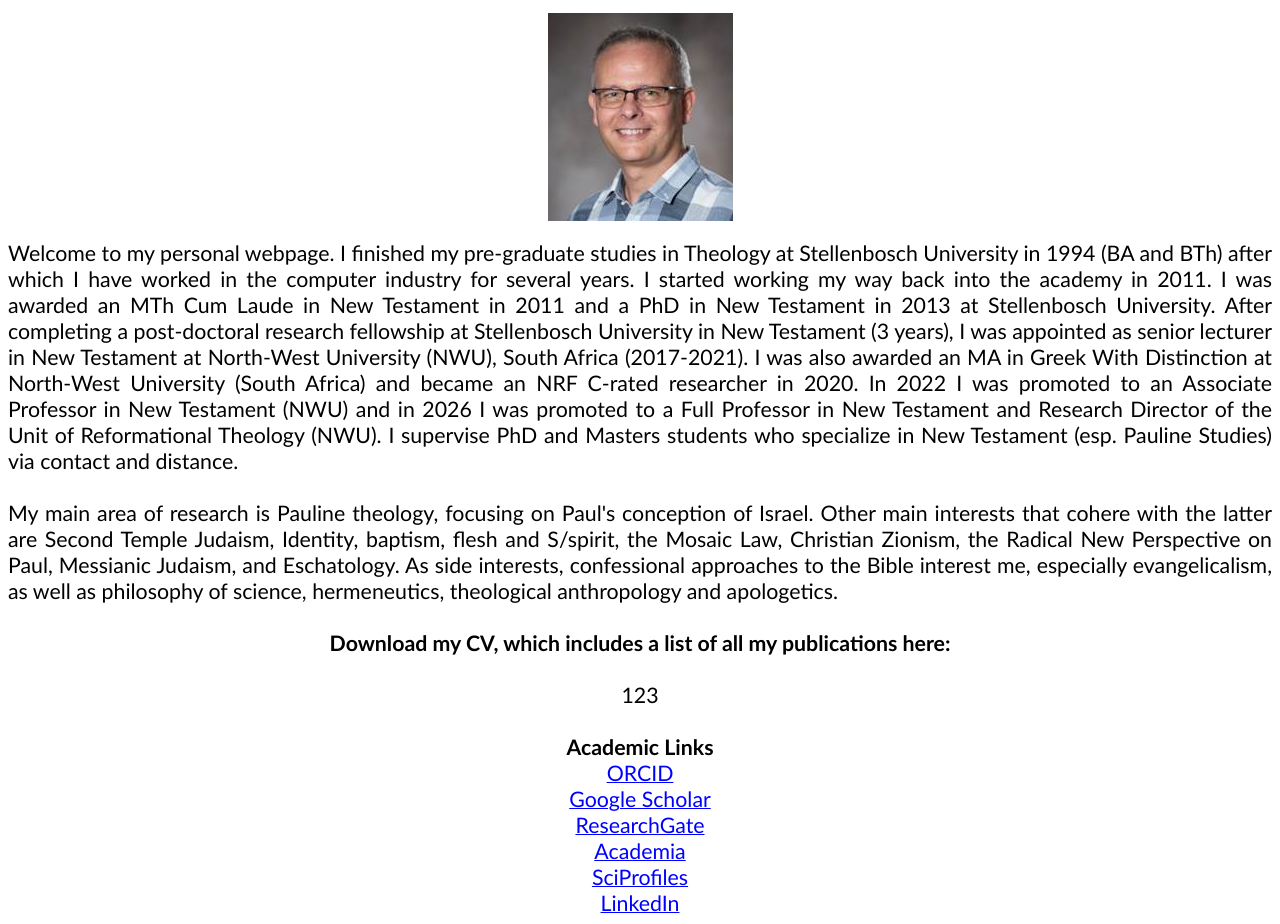
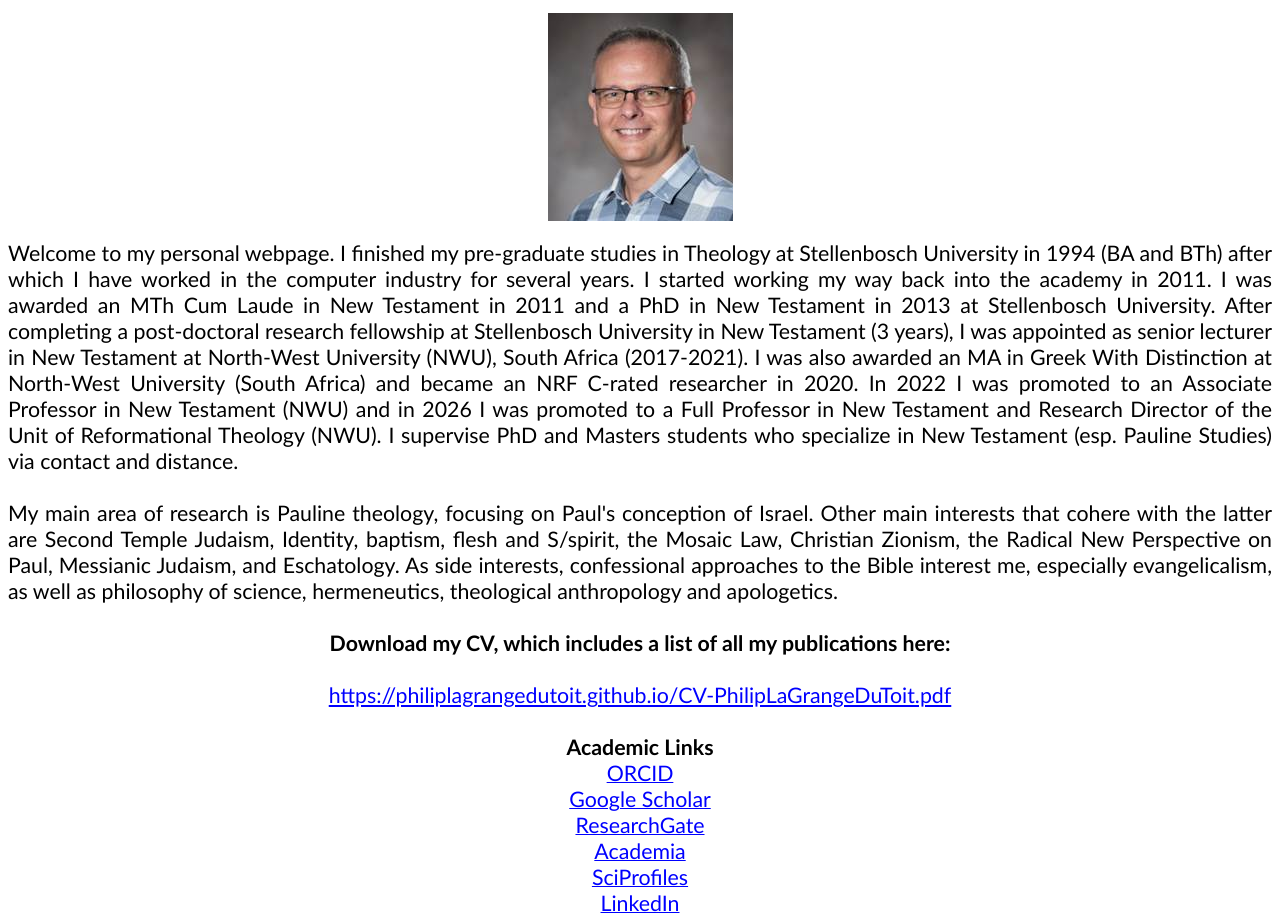
Before and after one commit to PhilipLaGrangeDuToit/Philip-La-Grange-Du-Toit, a plain HTML site: page index.html in a window 1280 px wide. Shown: the part 118-1042 px from the top of the page. Drawn offline with Linux system fonts and the light colour scheme.

Commit message:
Add files via upload

```diff
--- a/index.html
+++ b/index.html
@@ -126,7 +126,9 @@ my CV, which includes a list of all my publications here:</span></b></p>
 lang=EN-US style='font-size:16.0pt;font-family:"Calibri",sans-serif'>&nbsp;</span></p>
 
 <p class=MsoNormal align=center style='text-align:center;line-height:normal'><span
-lang=EN-US style='font-size:16.0pt;font-family:"Calibri",sans-serif'>123</span></p>
+lang=EN-US style='font-size:16.0pt;font-family:"Calibri",sans-serif'><a
+href="https://philiplagrangedutoit.github.io/CV-PhilipLaGrangeDuToit.pdf">https://philiplagrangedutoit.github.io/CV-PhilipLaGrangeDuToit.pdf</a>
+</span></p>
 
 <p class=MsoNormal align=center style='text-align:center;line-height:normal'><span
 lang=EN-US style='font-size:16.0pt;font-family:"Calibri",sans-serif'>&nbsp;</span></p>
```
